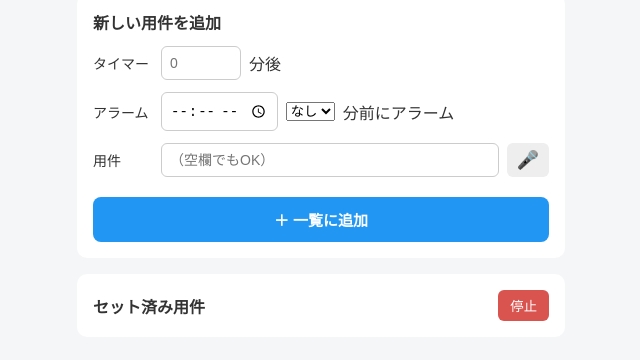
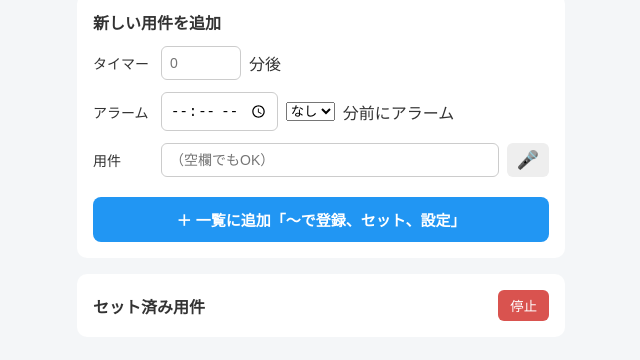
Before and after one commit to kc15hs/TaskReminderAlarm, a plain HTML site: page index.html in a window 1280 px wide. Shown: the part 98-458 px from the top of the page, without its empty margins (319-959 px from the left). Drawn offline with Linux system fonts and the light colour scheme.

Commit message:
一覧追加ボタンにワード表記

```diff
--- a/index.html
+++ b/index.html
@@ -47,7 +47,7 @@
     </div>
   </div>
 
-  <button class="add-btn">＋ 一覧に追加</button>
+  <button class="add-btn">＋ 一覧に追加「～で登録、セット、設定」</button>
 </section>
 
 <section class="list-area">
```
